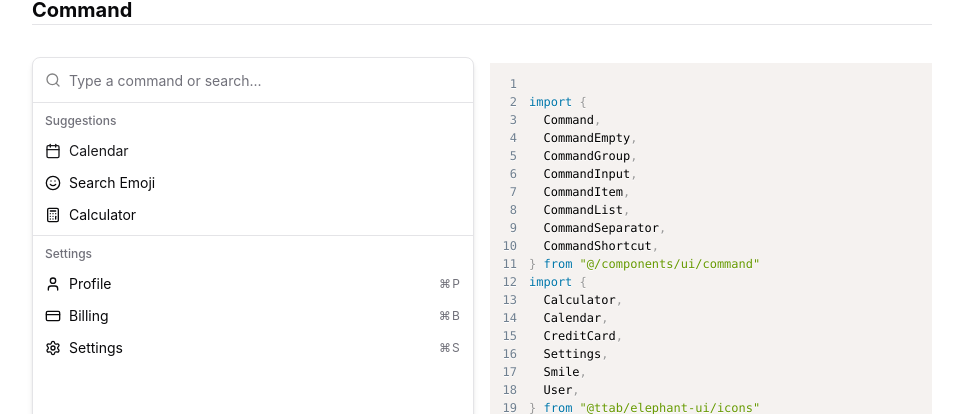
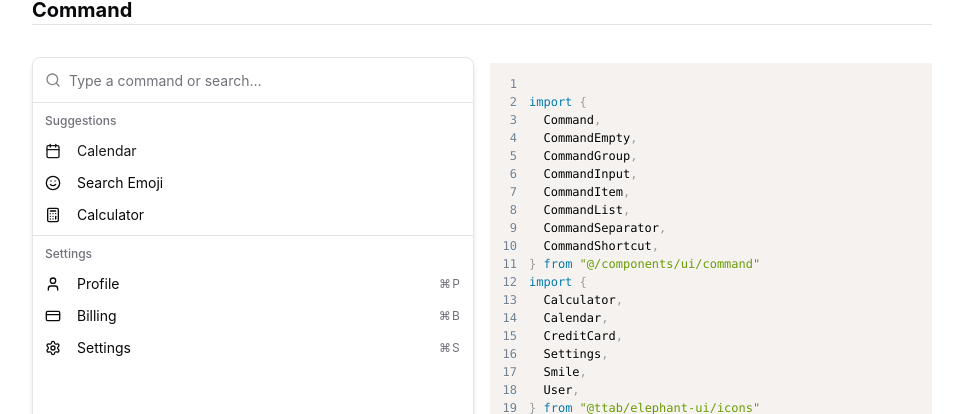
Before and after one commit to ttab/elephant-ui, a React (Vite) app: page / in a window 1280 px wide. Shown: the part 5456-5870 px from the top of the page, without its empty margins (8-971 px from the left). Built offline with nearby package versions, Linux system fonts and the light colour scheme; a web font is replaced by a local one.

Commit message:
chore: align radix deps version, sync shadcn latest versions

```diff
--- a/src/components/ui/command.tsx
+++ b/src/components/ui/command.tsx
@@ -116,7 +116,7 @@ const CommandItem = React.forwardRef<
   <CommandPrimitive.Item
     ref={ref}
     className={cn(
-      'relative flex cursor-default select-none items-center rounded-sm px-2 py-1.5 text-sm outline-none data-[disabled=true]:pointer-events-none data-[selected=\'true\']:bg-accent data-[selected=true]:text-accent-foreground data-[disabled=true]:opacity-50',
+      'relative flex cursor-default gap-2 select-none items-center rounded-sm px-2 py-1.5 text-sm outline-none data-[disabled=true]:pointer-events-none data-[selected=\'true\']:bg-accent data-[selected=true]:text-accent-foreground data-[disabled=true]:opacity-50 [&_svg]:pointer-events-none [&_svg]:size-4 [&_svg]:shrink-0',
       className
     )}
     {...props}
--- a/src/components/ui/dialog.tsx
+++ b/src/components/ui/dialog.tsx
@@ -21,7 +21,7 @@ const DialogOverlay = React.forwardRef<
   <DialogPrimitive.Overlay
     ref={ref}
     className={cn(
-      'fixed inset-0 z-50 bg-black/10',
+      'fixed inset-0 z-50 bg-black/80 data-[state=open]:animate-in data-[state=closed]:animate-out data-[state=closed]:fade-out-0 data-[state=open]:fade-in-0',
       className
     )}
     {...props}
@@ -54,7 +54,7 @@ const DialogContent = React.forwardRef<
 
         {onOpenChangeProvided
           && (
-            <DialogPrimitive.Close className='absolute right-4 top-4 rounded-sm opacity-70 ring-offset-background transition-opacity hover:opacity-100 focus:outline-none disabled:pointer-events-none data-[state=open]:bg-accent data-[state=open]:text-muted-foreground'>
+            <DialogPrimitive.Close className='absolute right-4 top-4 rounded-sm opacity-70 ring-offset-background transition-opacity hover:opacity-100 focus:outline-none focus:ring-2 focus:ring-ring focus:ring-offset-2 disabled:pointer-events-none data-[state=open]:bg-accent data-[state=open]:text-muted-foreground'>
               <XIcon className='h-4 w-4' />
               <span className='sr-only'>Close</span>
             </DialogPrimitive.Close>
```
Also changed, not shown: package.json (+7 -7 lines), 1 other file (tests, documents, lock files or other folders).
